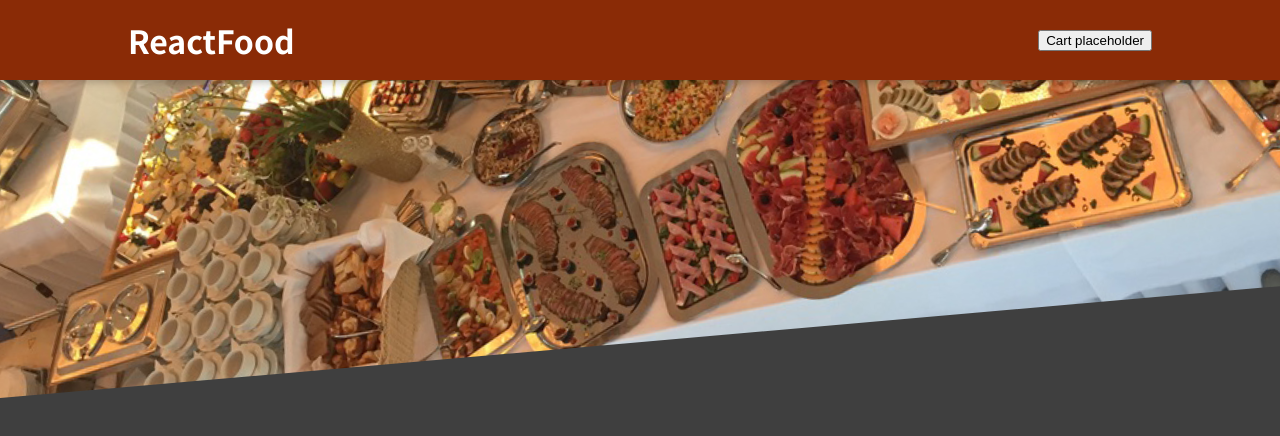
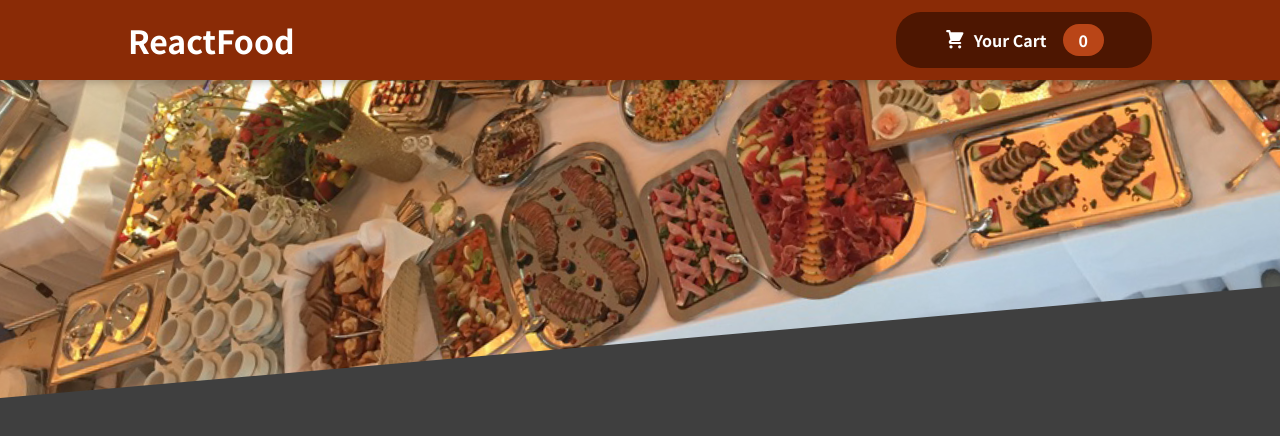
Before and after one commit to JPS09/Food-order-app, a JavaScript app: page / in a window 1280 px wide. Shown: the top 436 px of the page. Built offline with nearby package versions, Linux system fonts and the light colour scheme.

Commit message:
Corrected import and styling

```diff
--- a/src/Components/Layout/Header.js
+++ b/src/Components/Layout/Header.js
@@ -1,11 +1,12 @@
 import classes from "./Header.module.css";
 import mealsImage from "../Assets/meals.jpg"; // Importing the img to make it available in react
+import HeaderCartButton from "./HeaderCartButton.js";
 const Header = (props) => {
   return (
     <>
       <header className={classes.header}>
         <h1>ReactFood</h1>
-        <button>Cart placeholder</button>
+        <HeaderCartButton></HeaderCartButton>
       </header>
       <div className={classes["main-image"]}>
         {/* Providing the above import into the src attr */}
--- a/src/Components/Layout/HeaderCartButton.js
+++ b/src/Components/Layout/HeaderCartButton.js
@@ -4,7 +4,7 @@ import CartIcon from "../Cart/CartIcon.js";
 const HeaderCartButton = () => {
   return (
     <button className={classes.button}>
-      <span classNAme={classes.icon}>
+      <span className={classes.icon}>
         <CartIcon />
       </span>
       <span> Your Cart</span>
```
